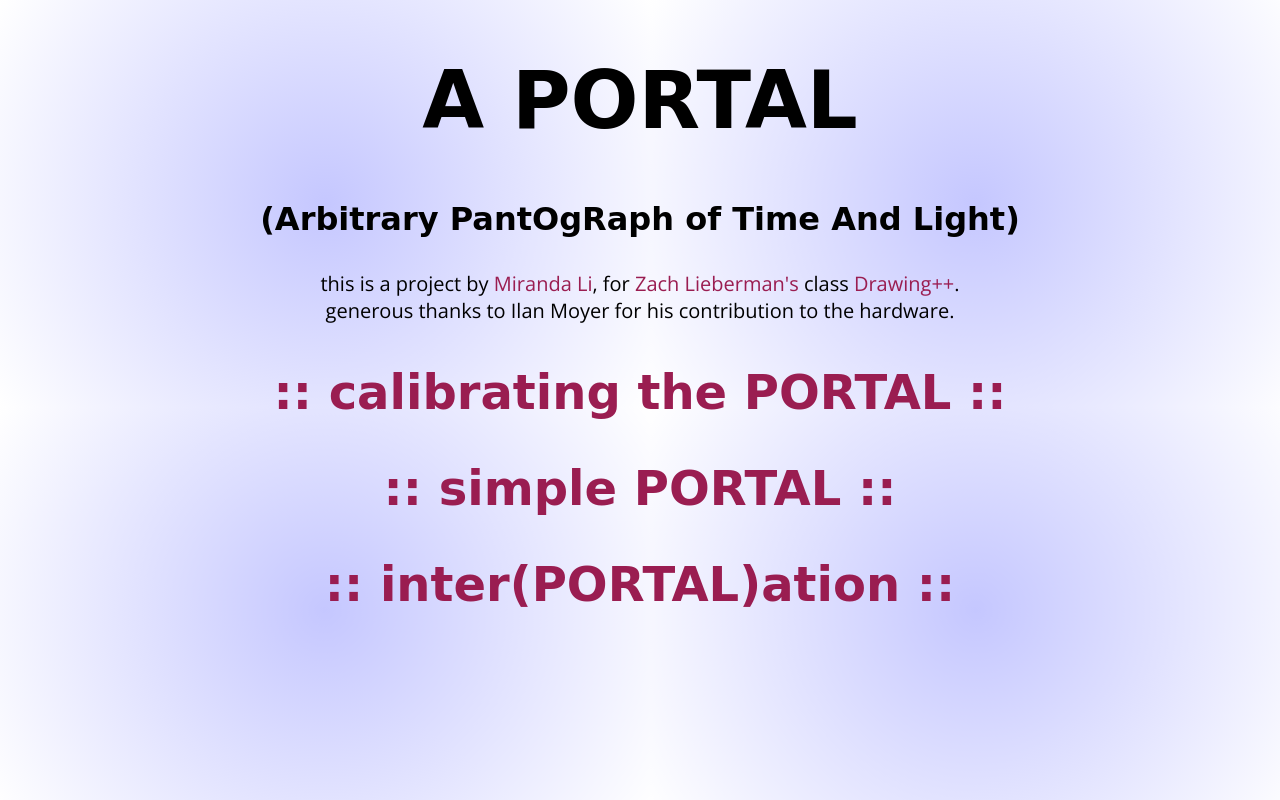
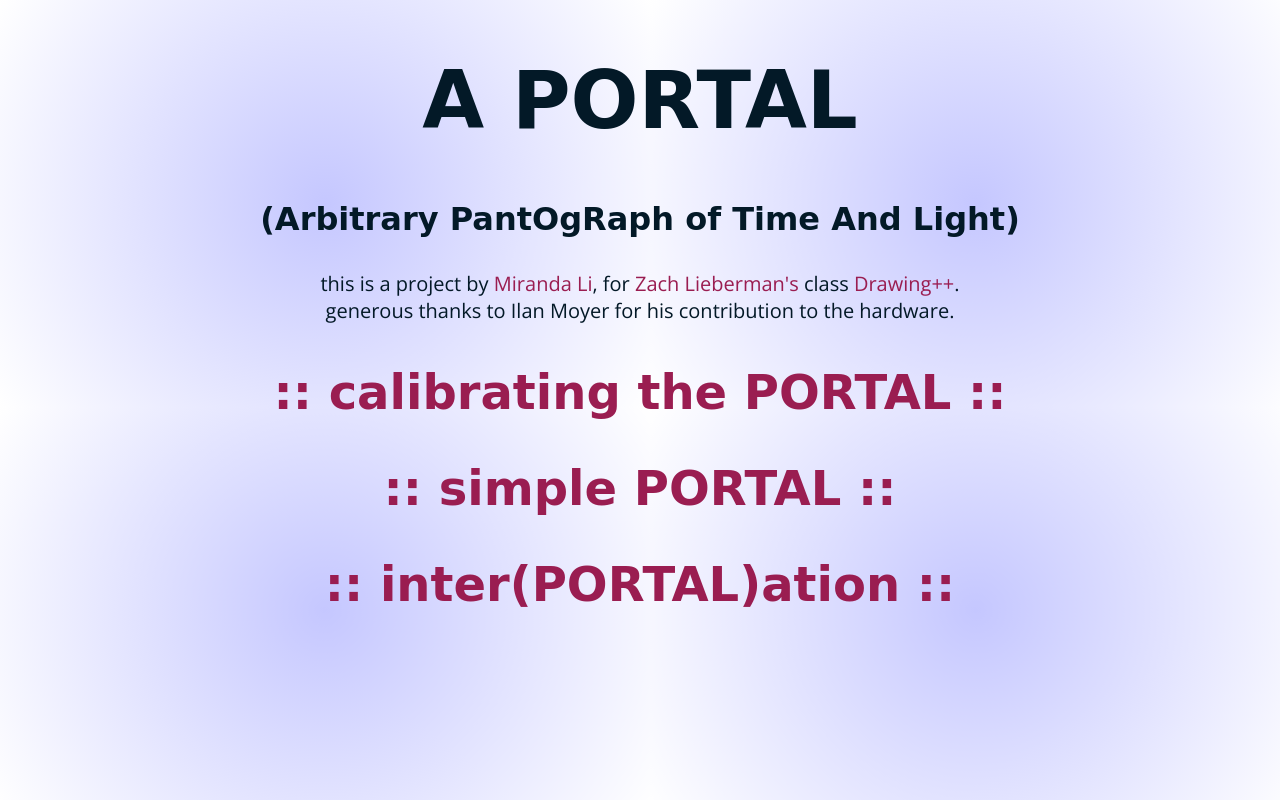
Before and after one commit to mirandali707/a_portal, a website built with Vite: page js/p5-pantograph/index.html in a window 1280 px wide. Built offline with nearby package versions, Linux system fonts and the light colour scheme; a web font is replaced by a local one.

Commit message:
made black less black

```diff
--- a/js/p5-pantograph/css/portal.css
+++ b/js/p5-pantograph/css/portal.css
@@ -2,25 +2,28 @@ h1 {
   font-family: 'Macondo Swash Caps', cursive;
   font-size: 80px;
   text-align: center;
+  color: #031927;
 }
 
 h2 {
   font-family: 'Macondo Swash Caps', cursive;
   font-size: 48px;
   text-align: center;
+  color: #031927;
 }
 
 h3 {
   font-family: 'Macondo Swash Caps', cursive;
   font-size: 32px;
   text-align: center;
+  color: #031927;
 }
 
 p {
   font-family: 'Open Sans', sans-serif;
   font-size: 20px;
   text-align: center;
-  /* font-weight: 300; */
+  color: #031927;
 }
 
 a {
```
